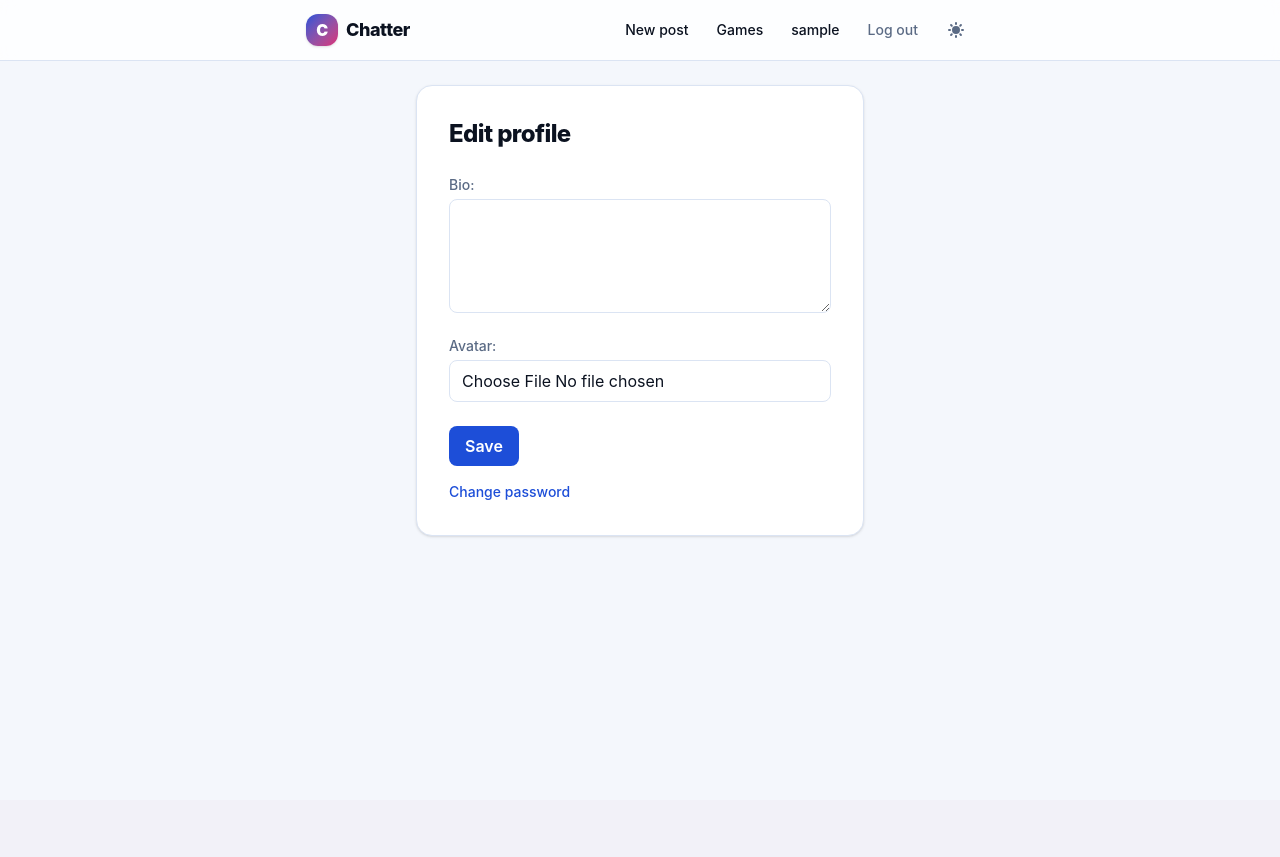
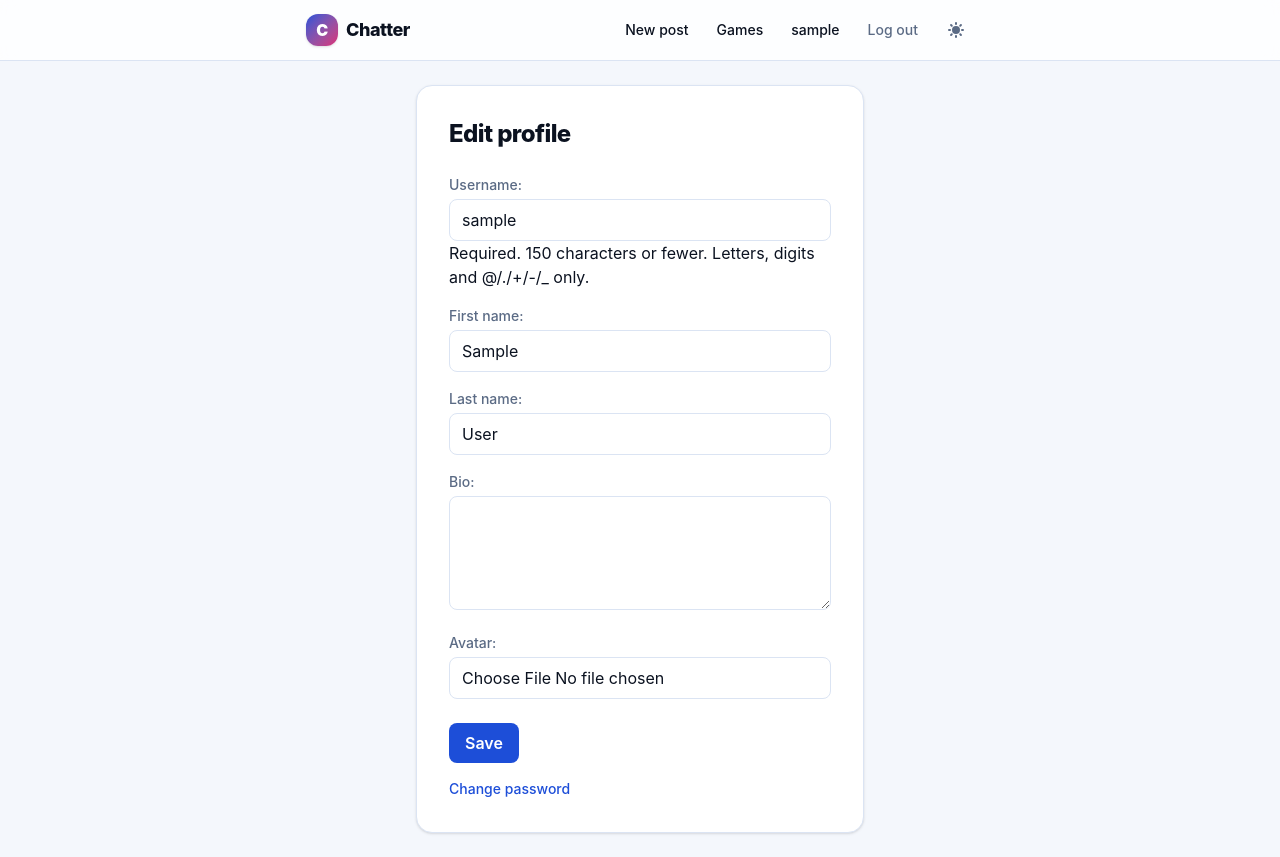
Before and after one commit to G0ldf1sh137/chatter, a Django app: page /settings/profile/ in a window 1280 px wide. Before the commit the page ends 537 px from the top, so only its background shows below. Run offline with Django 5.2, Linux system fonts and the light colour scheme; the visitor is signed in with stand-in values (Sample User, id 1); data comes from the database, SQL or seed files in the repository; style sheets or scripts are compiled from the project's sources.

Commit message:
Let users edit their username, first name, and last name from their profile
Adds UserProfileForm alongside the existing bio/avatar ProfileForm on
the same settings/profile/ page, both submitted together and saved
atomically on success.

The user_form binds to a fresh copy of the User row rather than
request.user directly: ModelForm validation writes submitted values
onto the bound instance before uniqueness checks run, even when they
ultimately fail, so binding request.user itself would leak a
rejected, unsaved username onto the same object the header's nav link
reads - pointing "next to Log out" at someone else's profile for the
rest of that response. Confirmed on the real duplicate-username case
in the browser and locked in with a test.

Co-Authored-By: Claude Sonnet 5 <noreply@anthropic.com>

```diff
--- a/accounts/forms.py
+++ b/accounts/forms.py
@@ -30,6 +30,12 @@ class EmailVerifiedAuthenticationForm(AuthenticationForm):
             )
 
 
+class UserProfileForm(forms.ModelForm):
+    class Meta:
+        model = User
+        fields = ["username", "first_name", "last_name"]
+
+
 class ProfileForm(forms.ModelForm):
     class Meta:
         model = Profile
--- a/accounts/templates/accounts/profile_edit.html
+++ b/accounts/templates/accounts/profile_edit.html
@@ -10,6 +10,7 @@
         {% endif %}
         <form method="post" enctype="multipart/form-data">
             {% csrf_token %}
+            {{ user_form.as_p }}
             {{ form.as_p }}
             <button type="submit">Save</button>
         </form>
--- a/accounts/views.py
+++ b/accounts/views.py
@@ -16,7 +16,7 @@ from posts.models import CommentVote, PostVote
 from posts.views import annotate_votes
 
 from .emails import send_verification_email
-from .forms import ProfileForm, RegistrationForm, ResendVerificationForm
+from .forms import ProfileForm, RegistrationForm, ResendVerificationForm, UserProfileForm
 from .models import Follow, Profile
 from .tokens import TokenExpired, TokenInvalid, verify_token
 
@@ -135,8 +135,30 @@ class ProfileEditView(LoginRequiredMixin, UpdateView):
         profile, _ = Profile.objects.get_or_create(user=self.request.user)
         return profile
 
-    def get_success_url(self):
-        return reverse("profile", kwargs={"username": self.request.user.username})
+    def get_user_form(self, data=None):
+        # A separate copy, not self.request.user itself - ModelForm validation
+        # writes submitted values onto the bound instance before uniqueness
+        # checks run, even when they ultimately fail. Binding request.user
+        # directly would leak a rejected, unsaved username onto the same
+        # object base.html's header reads for the nav link, pointing it at
+        # someone else's profile for the rest of this response.
+        user_copy = User.objects.get(pk=self.request.user.pk)
+        return UserProfileForm(data=data, instance=user_copy)
+
+    def get_context_data(self, **kwargs):
+        context = super().get_context_data(**kwargs)
+        context.setdefault("user_form", self.get_user_form())
+        return context
+
+    def post(self, request, *args, **kwargs):
+        self.object = self.get_object()
+        form = self.get_form()
+        user_form = self.get_user_form(data=request.POST)
+        if form.is_valid() and user_form.is_valid():
+            saved_user = user_form.save()
+            form.save()
+            return redirect(reverse("profile", kwargs={"username": saved_user.username}))
+        return self.render_to_response(self.get_context_data(form=form, user_form=user_form))
 
 
 class PasswordChangeView(LoginRequiredMixin, FormView):
```
Also changed, not shown: accounts/tests.py (+47 -2 lines).
